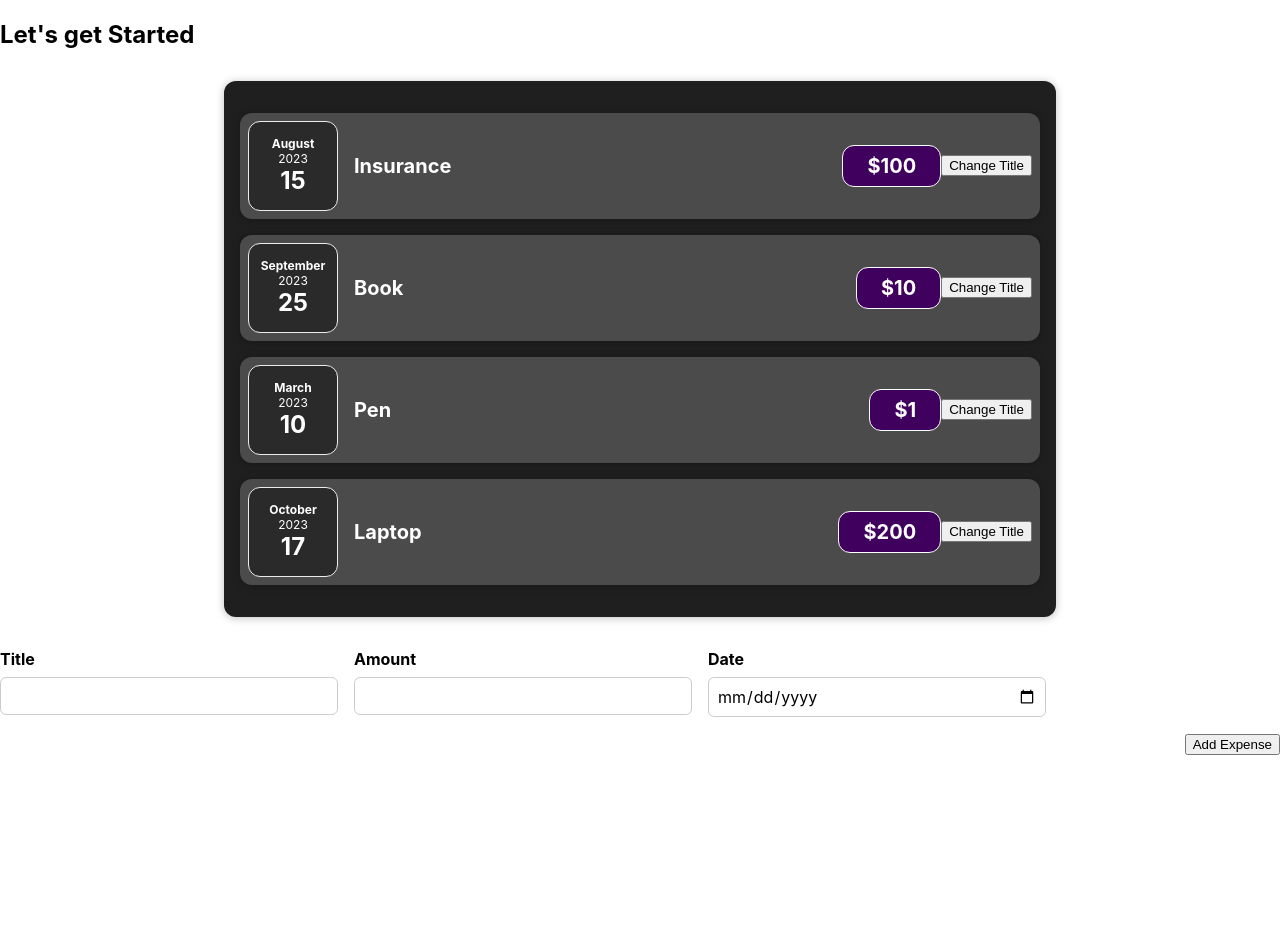
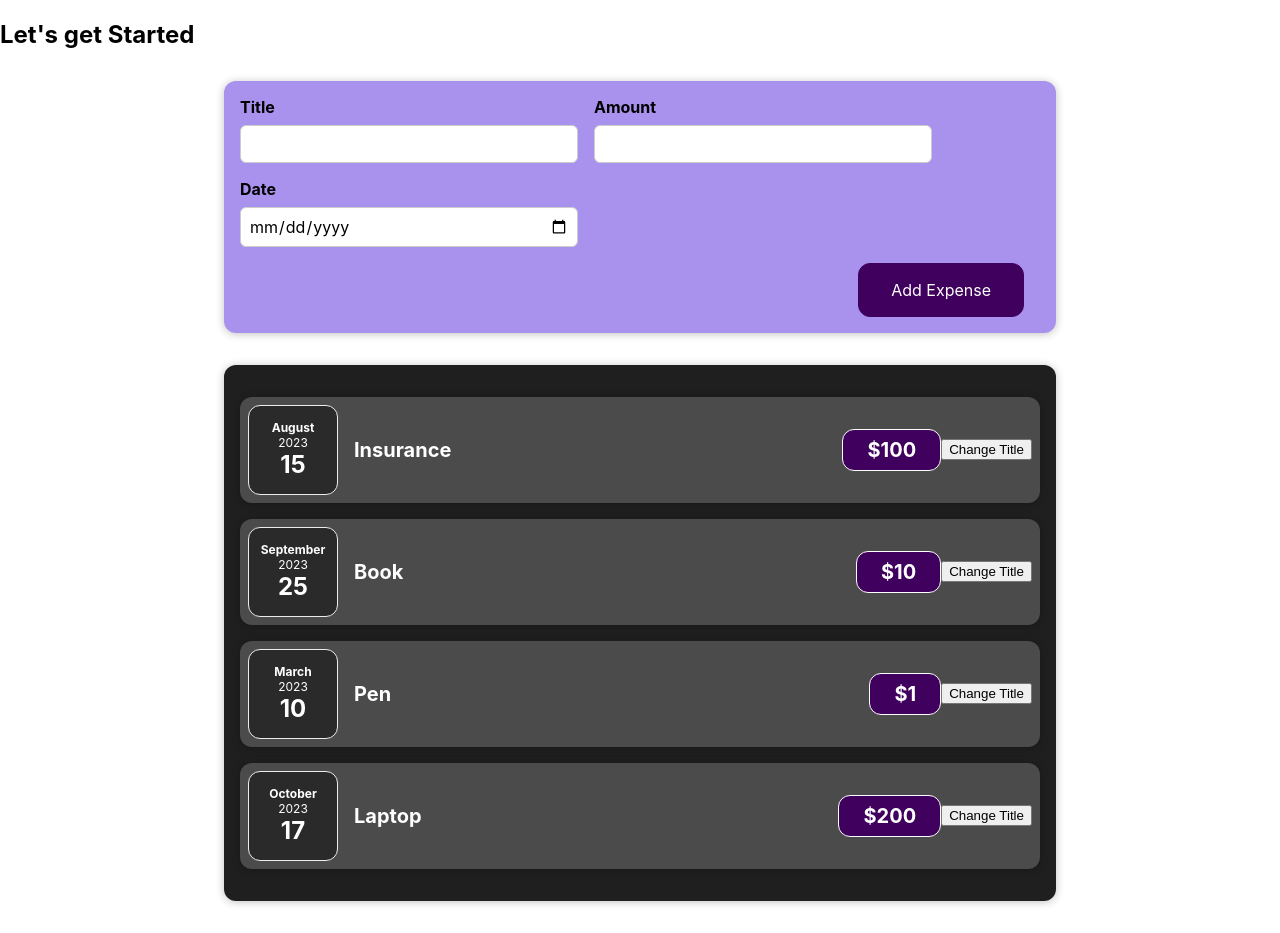
Before and after one commit to Raveesh-Gautam/ExpenseTrackerApp, a React (Create React App) app: page / in a window 1280 px wide. Before the commit the page ends 800 px from the top, so only its background shows below. Built offline with nearby package versions, Linux system fonts and the light colour scheme.

Commit message:
child to parent data using props

```diff
--- a/src/App.js
+++ b/src/App.js
@@ -1,5 +1,5 @@
 import Expenses from "./components/Expense/Expenses";
-import ExpenseForm from "./components/NewExpenses/ExpenseForm";
+import NewExpense from "./components/NewExpenses/NewExpense";
 
 function App() {
   const expenses = [
@@ -8,12 +8,15 @@ function App() {
     { id: 3, title: "Pen", date: new Date(2023, 2, 10), price: 1 },
     { id: 4, title: "Laptop", date: new Date(2023, 9, 17), price: 200 },
   ];
-
+const handleAddExpense=(expenseData)=>{
+console.log("App",expenseData);
+}
   return (
     <div>
       <h2>Let's get Started</h2>
+      <NewExpense  onAddExpense={handleAddExpense}/>
       <Expenses expenses={expenses} />
-      <ExpenseForm></ExpenseForm>
+
     </div>
   );
 }
--- a/src/components/NewExpenses/ExpenseForm.js
+++ b/src/components/NewExpenses/ExpenseForm.js
@@ -3,9 +3,7 @@
 import React, { useState } from "react";
 import "./ExpenseForm.css";
 
-const ExpenseForm = () => {
-
-
+const ExpenseForm = (props) => {
   const [enteredTitle, setEnteredTitle] = useState("");
   const [enteredAmount, setEnteredAmount] = useState("");
   const [enteredDate, setEnteredDate] = useState("");
@@ -13,49 +11,64 @@ const ExpenseForm = () => {
   const titleChangeHandler = (event) => {
     setEnteredTitle(event.target.value);
   };
+
   const amountChangeHandler = (event) => {
     setEnteredAmount(event.target.value);
   };
+
   const dateChangeHandler = (event) => {
     setEnteredDate(event.target.value);
   };
-  function handleFormSubmit(event) {
+
+  const formSubmitHandler = (event) => {
     event.preventDefault();
     const expenseData = {
-       title : event.target.value,
-      amount: event.target.value,
-      date : event.target.value,
-    }
+      title: enteredTitle,
+      amount: enteredAmount,
+      date: new Date(enteredDate),
+    };
+    console.log(expenseData);
+    props.onSaveExpenseData(expenseData);
     setEnteredTitle("");
     setEnteredAmount("");
     setEnteredDate("");
-   }
+  };
+
   return (
-    <form>
+    <form onSubmit={formSubmitHandler}>
       <div className="new-expense__controls">
         <div className="new-expense__control">
           <label htmlFor="title">Title</label>
-          <input type="text" id="title" value={enteredTitle} onChange={titleChangeHandler} />
+          <input
+            type="text"
+            value={enteredTitle}
+            id="title"
+            onChange={titleChangeHandler}
+          />
         </div>
         <div className="new-expense__control">
           <label htmlFor="amount">Amount</label>
-          <input type="number" id="amount"
-            value={enteredAmount} onChange={amountChangeHandler} />
+          <input
+            type="number"
+            value={enteredAmount}
+            id="amount"
+            onChange={amountChangeHandler}
+          />
         </div>
         <div className="new-expense__control">
           <label htmlFor="date">Date</label>
           <input
             type="date"
+            value={enteredDate}
             id="date"
             min="2023-01-01"
             max="2024-12-31"
-            value={enteredDate}
             onChange={dateChangeHandler}
           />
         </div>
       </div>
       <div className="new-expense__actions">
-        <button onClick={handleFormSubmit} type="submit">Add Expense</button>
+        <button type="submit">Add Expense</button>
       </div>
     </form>
   );
--- a/src/components/NewExpenses/NewExpense.js
+++ b/src/components/NewExpenses/NewExpense.js
@@ -1,11 +1,17 @@
-import React from "react";
 import ExpenseForm from "./ExpenseForm";
 import "./NewExpense.css";
 
-const NewExpense = () => {
+const NewExpense = (props) => {
+   const saveExpenseDataHandler=(enterdData)=>{
+    console.log(enterdData);
+    const expenseData={...enterdData,id:Math.random().toString()};
+    console.log(expenseData);
+     props.onAddExpense(expenseData);
+
+    }
   return (
     <div className="new-expense">
-      <ExpenseForm />
+       <ExpenseForm onSaveExpenseData={saveExpenseDataHandler} />
     </div>
   );
 };
```
